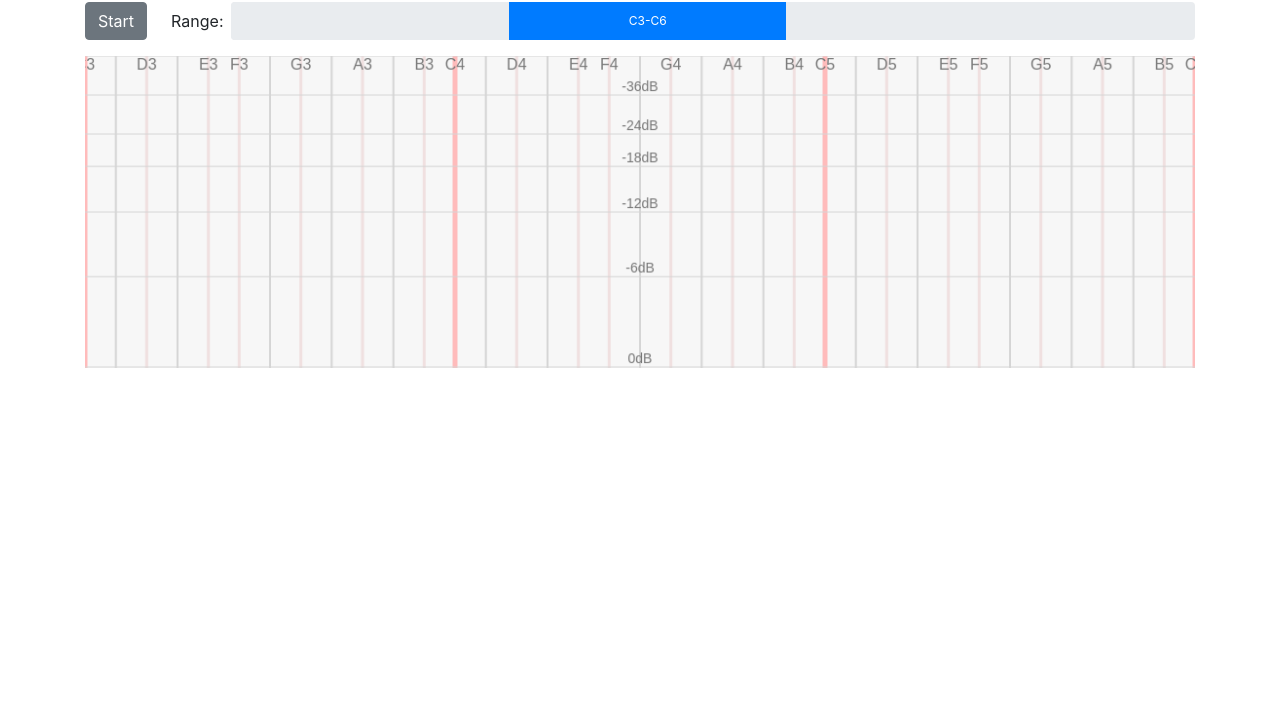
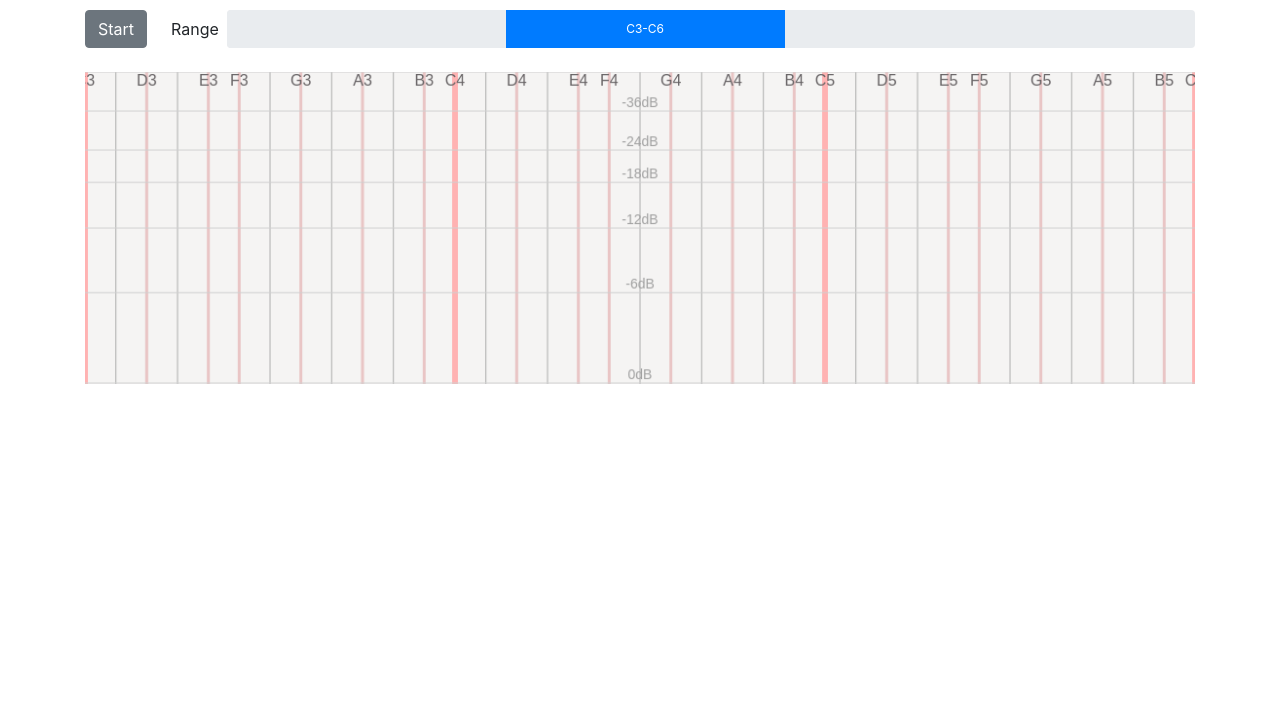
Before and after one commit to higuma/theremin-demo, a website built with webpack: page src/pug/index.pug in a window 1280 px wide. Shown: the part 73-800 px from the top of the page. Built offline with nearby package versions, Linux system fonts and the light colour scheme; files whose address does not match are found by name.

Commit message:
refine graphics

```diff
--- a/src/js/theremin-canvas.js
+++ b/src/js/theremin-canvas.js
@@ -1,5 +1,19 @@
 import $ from 'jquery';
 import MIDI_NOTE from './midi-note';
+
+const COLOR_BACKGROUND = '#f5f4f3',
+      TEXT_COLOR_NOTE = '#676365',
+      TEXT_COLOR_LEVEL = '#a1a1a1',
+      FONT_NOTE = '16px sans-serif',
+      FONT_LEVEL = '14px sans-serif',
+      LINE_WIDTH_C = 6,
+      LINE_WIDTH_SCALE = 3,
+      LINE_WIDTH_SEMITONE = 1,
+      LINE_WIDTH_LEVEL = 1,
+      LINE_COLOR_C = '#ffb2b2',
+      LINE_COLOR_SCALE = '#e9c5c5',
+      LINE_COLOR_SEMITONE = '#acacac',
+      LINE_COLOR_LEVEL = '#d0d0d0';
 
 // Teremin canvas
 // --------------
@@ -30,39 +44,38 @@ class ThereminCanvas {
     const W = this.width,
           H = this.height,
           ctx = this.ctx;
-    ctx.fillStyle = '#f7f7f7';
+    ctx.fillStyle = COLOR_BACKGROUND;
     ctx.fillRect(0, 0, W, H);
-    ctx.lineWidth = 2;
-    ctx.strokeStyle = '#e3e3e3';
-    ctx.fillStyle = '#777';
-    ctx.font = '16px sans-serif';
+    ctx.fillStyle = TEXT_COLOR_NOTE;
+    ctx.font = FONT_NOTE;
     ctx.textAlign = 'center';
     ctx.textBaseline = 'top';
     for (let n = this.L; n <= this.H; n++) {
       const x = W * (n - this.L) / (this.H - this.L);
       ctx.beginPath();
       const note = MIDI_NOTE[n],
-            isSemitone = note.indexOf('#') != -1;
-      ctx.lineWidth = isSemitone ? 2
-                                 : (n % 12) == 0 ? 5
-                                                 : 3;
-      ctx.strokeStyle = isSemitone ? '#d5d5d5'
-                                   : (n % 12) == 0 ? '#fbb'
-                                                   : '#f0e0e0';
+            isC = n % 12 == 0,
+            isSemitone = note.indexOf('#') != -1,
+            isWide = this.H - this.L > 60;
+      ctx.lineWidth = isSemitone ? LINE_WIDTH_SEMITONE
+                                 : isC ? LINE_WIDTH_C : LINE_WIDTH_SCALE;
+      ctx.strokeStyle = isSemitone ? LINE_COLOR_SEMITONE
+                                   : isC ? LINE_COLOR_C : LINE_COLOR_SCALE;
       ctx.moveTo(x, 0);
       ctx.lineTo(x, H);
       ctx.stroke();
-      if (!isSemitone) {
+      if (!isSemitone && (isC || !isWide)) {
         ctx.fillText(note, x, 2);
       }
     }
-    ctx.lineWidth = 1;
-    ctx.strokeStyle = '#d5d5d5';
+    ctx.lineWidth = LINE_WIDTH_LEVEL;
+    ctx.strokeStyle = LINE_COLOR_LEVEL;
+    ctx.fillStyle = TEXT_COLOR_LEVEL;
     ctx.beginPath();
     ctx.moveTo(0, 0);
     ctx.lineTo(W, 0);
     ctx.textBaseline = 'bottom';
-    ctx.font = '14px sans-serif';
+    ctx.font = FONT_LEVEL;
     for (let level of [[H/8, -36],
                        [H/4, -24],
                        [H/(2*Math.sqrt(2)), -18],
--- a/src/pug/index.pug
+++ b/src/pug/index.pug
@@ -9,11 +9,11 @@ html(lang="en")
       h1.display-4 Theremin Demo
         a(href="https://github.com/higuma/theremin-demo" target="_blank" rel="noopener noreferrer")
           img.mt-4.float-right(src="img/GitHub-Mark-32px.png" alt="GitHub logo 32x32")
-      div.d-flex.flex-row.cannot-select
+      div.d-flex.flex-row.mt-3.cannot-select
         div
           button.btn.btn-secondary#start-stop Start
-        div.d-flex.align-items-center.ml-4.mr-2 Range:
+        div.d-flex.align-items-center.ml-4.mr-2 Range
         div.progress.w-100.h-auto#range
           div.progress-bar.bg-progress#range-offset(style="width: 0%;")
-          div.progress-bar#range-bar(style="width: 50%;") C-C
-      canvas.img-fluid.mt-3#theremin(width="1140" height="320") This page requires HTML canvas
+          div.progress-bar#range-bar(style="width: 50%;")
+      canvas.img-fluid.mt-4#theremin(width="1140" height="320") This page requires HTML canvas
```
Also changed, not shown: screenshot.png.
